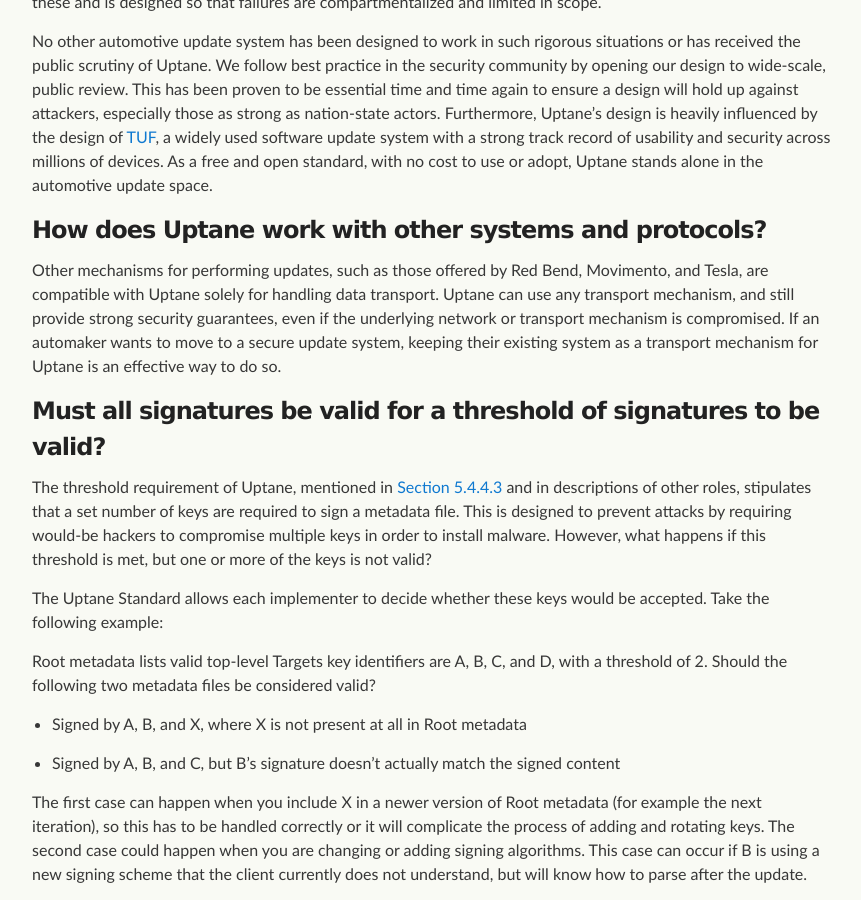
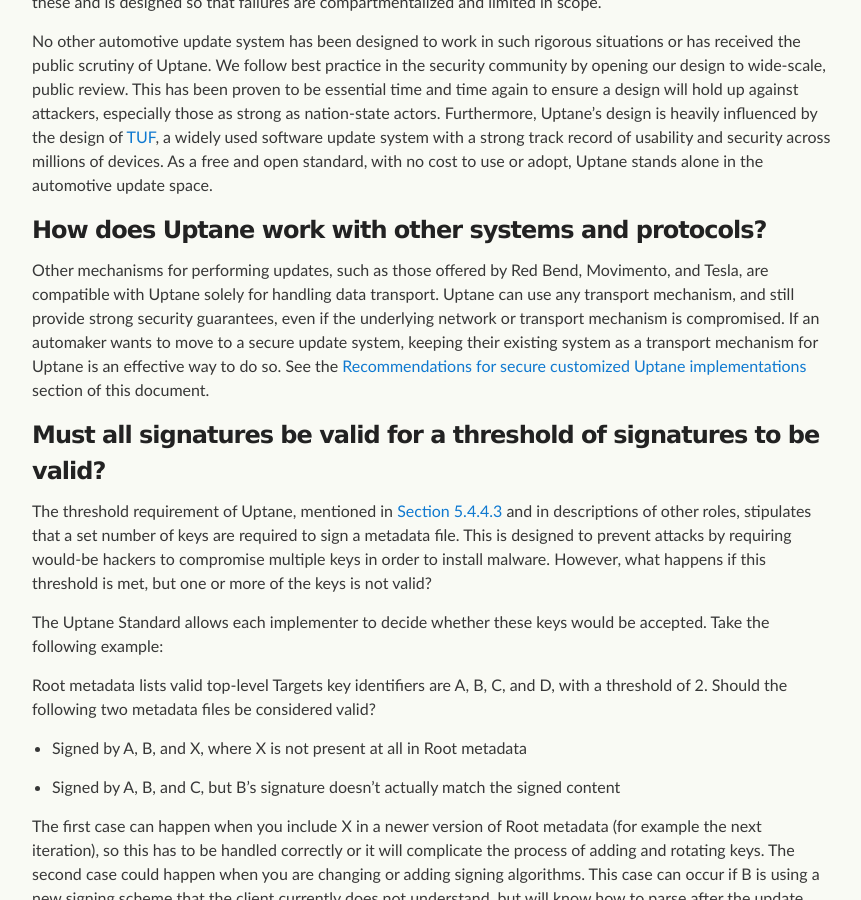
Before and after one commit to uptane/deployment-considerations, a Jekyll site: the page built from faq.md, in a window 1280 px wide and 900 px high, scrolled down 634 px. Shown: the whole window, without its empty margins (208-1069 px from the left). Built offline with Jekyll 4.4.1, drawn with Linux system fonts in a browser that asks for light colours; our own code applies the rules of GitHub Pages for plain Markdown files.

Commit message:
added a link
This adds a cross-reference link between the FAQ and the Customizations section about using Uptane with other systems

```diff
--- a/faq.md
+++ b/faq.md
@@ -15,7 +15,7 @@ No other automotive update system has been designed to work in such rigorous sit
 
 
 ### **How does Uptane work with other systems and protocols?**
-Other mechanisms for performing updates, such as those offered by Red Bend, Movimento, and Tesla, are compatible with Uptane solely for handling data transport. Uptane can use any transport mechanism, and still provide strong security guarantees, even if the underlying network or transport mechanism is compromised. If an automaker wants to move to a secure update system, keeping their existing system as a transport mechanism for Uptane is an effective way to do so.
+Other mechanisms for performing updates, such as those offered by Red Bend, Movimento, and Tesla, are compatible with Uptane solely for handling data transport. Uptane can use any transport mechanism, and still provide strong security guarantees, even if the underlying network or transport mechanism is compromised. If an automaker wants to move to a secure update system, keeping their existing system as a transport mechanism for Uptane is an effective way to do so. See the [Recommendations for secure customized  Uptane implementations](https://github.com/uptane/deployment-considerations/blob/master/customizations.md) section of this document.
 
 
 ### **Must all signatures be valid for a threshold of signatures to be valid?**
```
